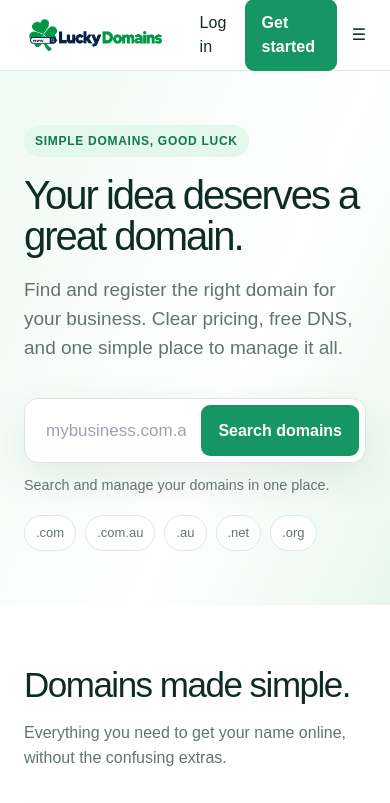
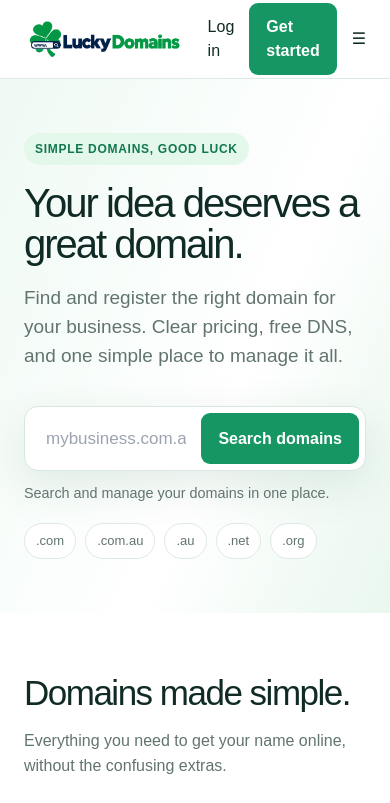
Before and after one commit to eliterestringing-netizen/vanta, a Next.js app: page / in a window 390 px wide. Shown: the top 803 px of the page. Built offline with nearby package versions, Linux system fonts and the light colour scheme.

Commit message:
Make Lucky Domains logo prominent

```diff
--- a/app/lucky-theme.css
+++ b/app/lucky-theme.css
@@ -9,11 +9,11 @@
   --green: #159662;
 }
 
-.brand-logo { width: 218px; height: 58px; object-fit: contain; object-position: left center; }
-.navin { height: 84px; }
+.brand-logo { width: 278px; height: 72px; object-fit: contain; object-position: left center; }
+.navin { height: 100px; }
 @media (max-width: 760px) {
-  .brand-logo { width: 188px; height: 52px; }
-  .navin { height: 70px; }
+  .brand-logo { width: 220px; height: 60px; }
+  .navin { height: 78px; }
 }
 .links { color: #415a52; }
 .button:hover { background: #0d7b4e; }
```
